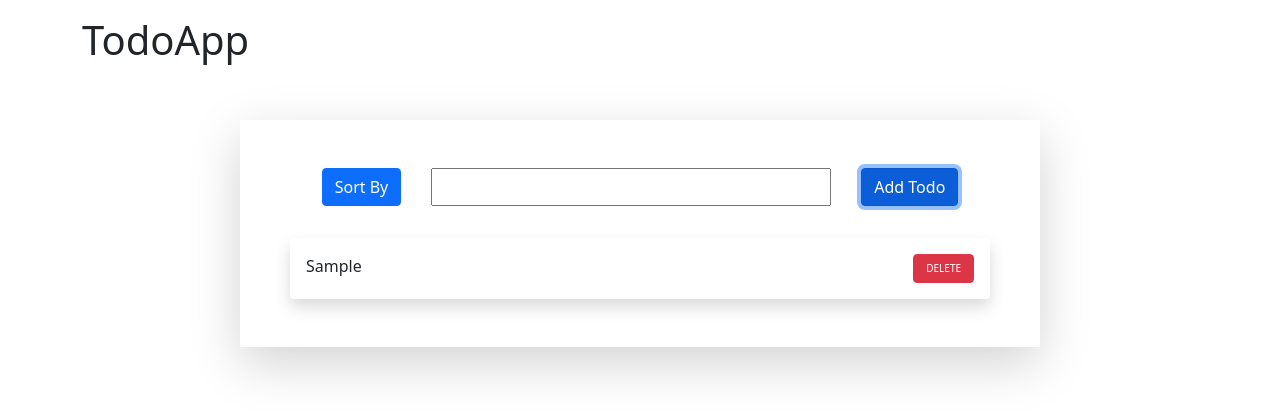
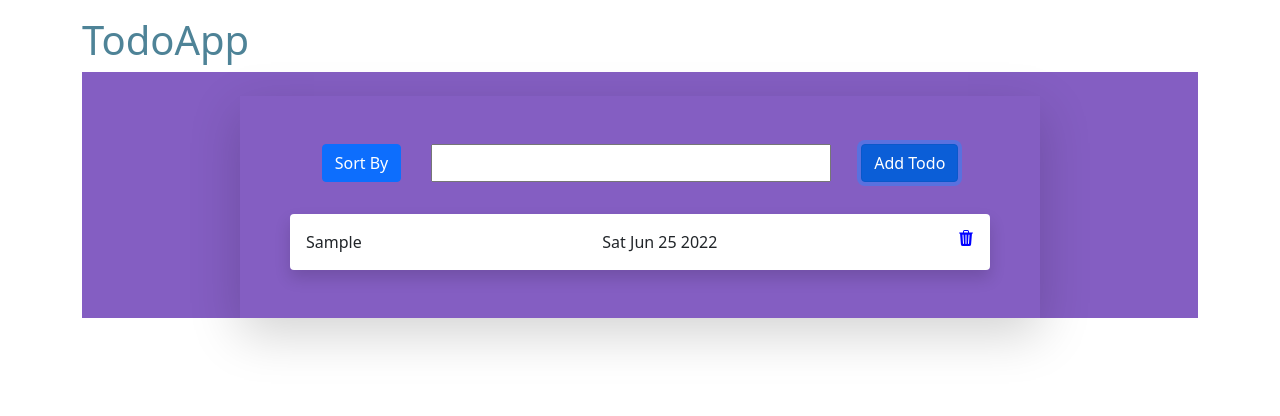
Before and after one commit to Sabelo-Mdashe/todoApp, a plain HTML site: page index.html in a window 1280 px wide. Both pictures are taken after typing "Sample" into the empty fields and a click on the button "Add Todo". Drawn offline with nearby package versions, Linux system fonts and the light colour scheme.

Commit message:
added styling

```diff
--- a/index.css
+++ b/index.css
@@ -2,6 +2,10 @@
   margin: 0;
   padding: 0;
   box-sizing: border-box;
+}
+
+h1 {
+  color: #4e8397;
 }
 
 .top-menu {
@@ -27,6 +31,7 @@ input {
   flex-direction: column;
   justify-content: center;
   align-items: center;
+  background: #845ec2;
 }
 
 .todo-border-container {
@@ -39,5 +44,11 @@ input {
 
 #task {
   display: flex;
-  gap: 50px;
+  justify-content: space-between;
+  /* gap: 50px; */
 }
+
+/* .bi-trash3-fill:hover {
+  color: red;
+  font-size: 50px;
+} */
--- a/index.html
+++ b/index.html
@@ -22,7 +22,7 @@
       <div class="container">
         <h1 class="mt-3">TodoApp</h1>
         <div class="todo-container">
-          <div class="todo-border-container mt-5 shadow-lg">
+          <div class="todo-border-container mt-4 shadow-lg">
             <div class="top-menu mt-5 mb-3">
               <!-- BUTTON TO SORT THE LIST -->
               <button type="button" class="btn btn-primary btnSortBy">
@@ -46,10 +46,6 @@
       </div>
     </div>
 
-<!-- FONTAWESOME JAVASCRIPT LINK -->
-
-<script src="https://kit.fontawesome.com/5f5e9bd818.js" crossorigin="anonymous"></script>
-
     <!-- BOOTSTRAP JAVASCRIPT LINK -->
     <script
       src="https://cdn.jsdelivr.net/npm/bootstrap@5.0.2/dist/js/bootstrap.bundle.min.js"
--- a/index.js
+++ b/index.js
@@ -18,15 +18,21 @@ function sortTodos() {}
 // SHOW THE LIST ON THE SCREEN -- READ //
 
 function showTodos(todos) {
+  let createdDate = new Date().toDateString();
   document.querySelector(".todo_list").innerHTML = " ";
   todos.forEach((todo) => {
     document.querySelector(
       ".todo_list"
-    ).innerHTML += `<div class="shadow p-3 mb-5 bg-body rounded id="task style="display: flex; justify-content: space-between;">${todo} <button type="button" class="btn btn-danger" style="font-size: 10px;">DELETE</button></div>`;
+    ).innerHTML += `<div class="shadow p-3 mb-5 bg-body rounded" id="task" style="display: flex; justify-content: space-between;"><span>${todo}</span> <span>${createdDate}</span> <svg xmlns="http://www.w3.org/2000/svg" type="button" width="16" height="16" fill="currentColor" class="bi bi-trash3-fill" style="color: blue;" onclick="deleteTodo()" id="btnDelete" viewBox="0 0 16 16">
+    <path d="M11 1.5v1h3.5a.5.5 0 0 1 0 1h-.538l-.853 10.66A2 2 0 0 1 11.115 16h-6.23a2 2 0 0 1-1.994-1.84L2.038 3.5H1.5a.5.5 0 0 1 0-1H5v-1A1.5 1.5 0 0 1 6.5 0h3A1.5 1.5 0 0 1 11 1.5Zm-5 0v1h4v-1a.5.5 0 0 0-.5-.5h-3a.5.5 0 0 0-.5.5ZM4.5 5.029l.5 8.5a.5.5 0 1 0 .998-.06l-.5-8.5a.5.5 0 1 0-.998.06Zm6.53-.528a.5.5 0 0 0-.528.47l-.5 8.5a.5.5 0 0 0 .998.058l.5-8.5a.5.5 0 0 0-.47-.528ZM8 4.5a.5.5 0 0 0-.5.5v8.5a.5.5 0 0 0 1 0V5a.5.5 0 0 0-.5-.5Z"/>
+  </svg></div>`;
   });
 }
+showTodos(todos);
 
-showTodos(todos);
+// THIS FUNCTION WILL DELETE A TODO ONCE THE TRASH CAN IS CLICKED
+
+function deleteTodo() {}
 
 // A FUNCTION TO UPDATE AN ITEM ON THE LIST -- UPDATE
 // (FIRST HAVE TO FIND THE ITEM USING THE FIND() FUNCTION)
```
